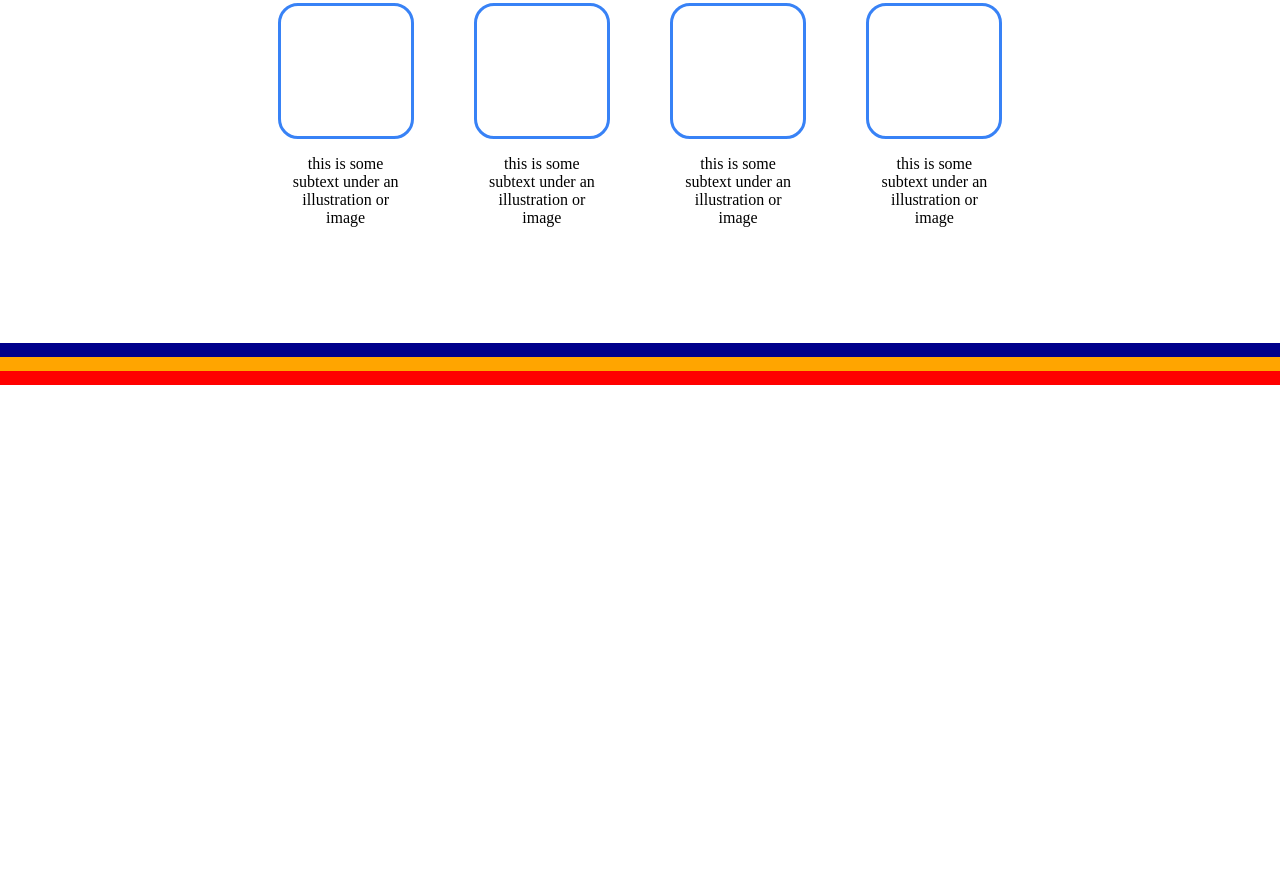
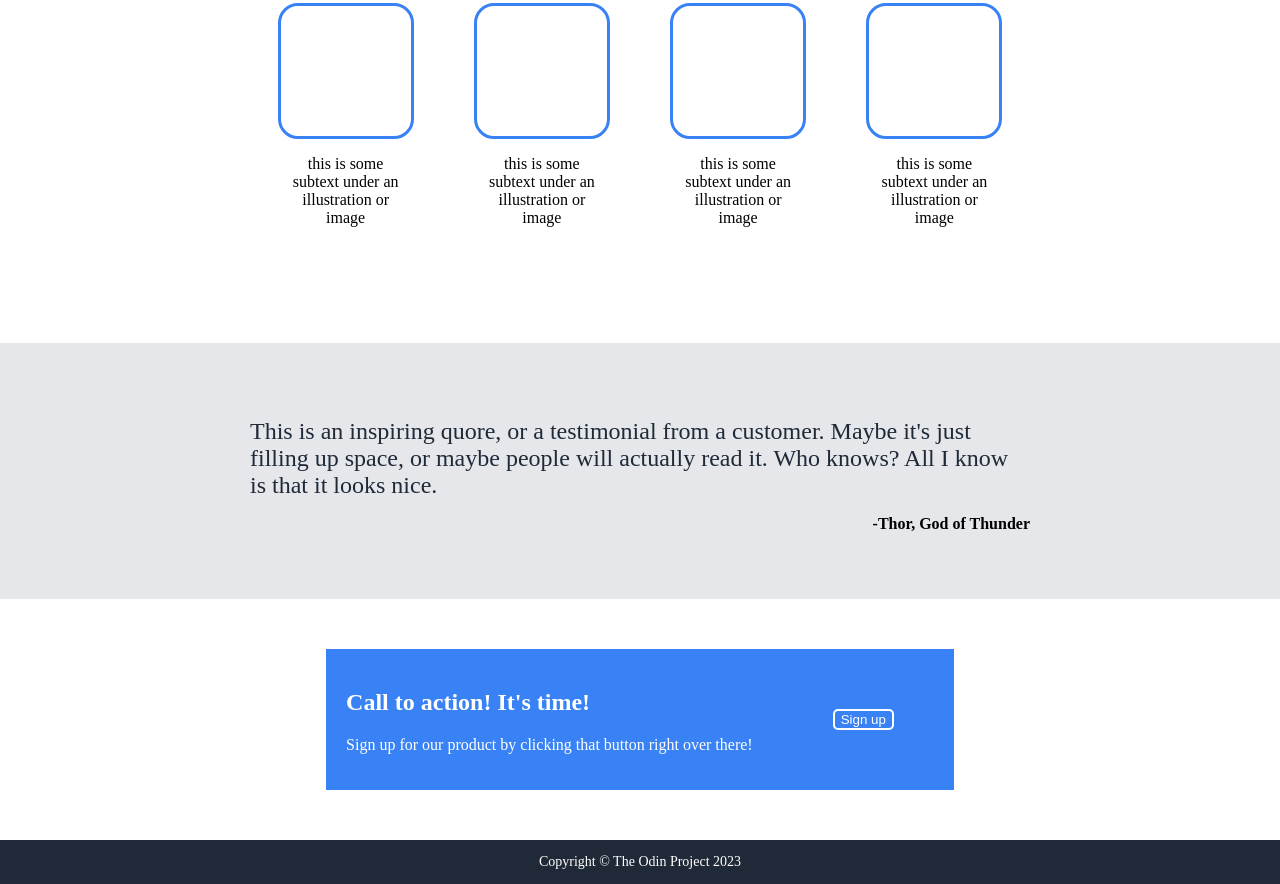
Before and after one commit to 237Codes/Project-landing-page, a plain HTML site: page index.html in a window 1280 px wide. Shown: the part 573-1457 px from the top of the page. Before the commit the page ends 958 px from the top, so only its background shows below. Drawn offline with Linux system fonts and the light colour scheme.

Commit message:
design footer and call to action section

```diff
--- a/index.html
+++ b/index.html
@@ -97,21 +97,41 @@
 
 	<!-- Section three  -->
 	<div class="quote">
+		<div class="quote-words">
+			<p>This is an inspiring quore, or a testimonial from a customer. Maybe it's just filling up space, or maybe
+				people will actually read it. Who knows? All I know is that it looks nice.</p>
+
+		</div>
+		<div class="quote-person">
+			<p>-Thor, God of Thunder</p>
+		</div>
+
 
 	</div>
 
 	<!-- Section four  -->
 	<div class="bottom-section">
+		<div class="action-call">
+			<div class="action-call-txt">
+				<h2>Call to action! It's time!</h2>
+				<p>Sign up for our product by clicking that button right over there!</p>
+			</div>
+			<div class="action-call-btn">
+				<button>Sign up</button>
+			</div>
+
 
 		</div>
 
 		<!-- Section five  -->
 		<div class="footer-section">
 			<footer>
-
+				<p class="copyright">Copyright &copy; The Odin Project 2023</p>
 			</footer>
 
 		</div>
+	</div>
+
 
 
 
--- a/styles.css
+++ b/styles.css
@@ -122,15 +122,71 @@ a {
 
 /* Section Three - part with grey background */
 .quote {
-  border: 7px solid darkblue;
+  background-color: #e5e7eb;
+}
+
+.quote-words p {
+  padding-top: 75px;
+  padding-left: 250px;
+  padding-right: 250px;
+  margin: 0;
+  padding-bottom: 0px;
+  font-size: 24px;
+  font-style: lightitalic;
+  color: #1f2937;
+  display: flex;
+  flex-wrap: wrap;
+}
+.quote-person {
+  margin: 0;
+  padding-right: 250px;
+  padding-left: 250px;
+  font-weight: bolder;
+  text-align: right;
+  padding-bottom: 50px;
 }
 
 .bottom-section {
-  border: 7px solid orange;
+  display: flex;
+  flex-direction: column;
 }
+.action-call {
+  flex: 3;
+  display: flex;
+  justify-content: center;
+  flex-direction: row;
+  flex-wrap:wrap;
+  padding:50px;
 
+}
+.action-call-txt {
+
+  padding:20px;
+  background-color: #3882f6;
+  color:white;
+
+}
+.action-call-btn {
+  display:flex;
+  justify-content: center;
+  align-items: center;
+  padding:60px;
+  background-color: #3882f6;
+
+}
+.action-call-btn button{
+    background-color: #3882f6;
+    border:2px solid white;
+    color:white;
+    border-radius: 5px;
+}
+/* Section Five - Footer section */
 .footer-section {
   background-color: #1f2937;
-
-  border: 7px solid red;
+  color: white;
+  text-align: center;
 }
+.copyright {
+  font-size: 14px;
+  color: white;
+}
```
Lines whose indentation alone changed are shown as unchanged.
